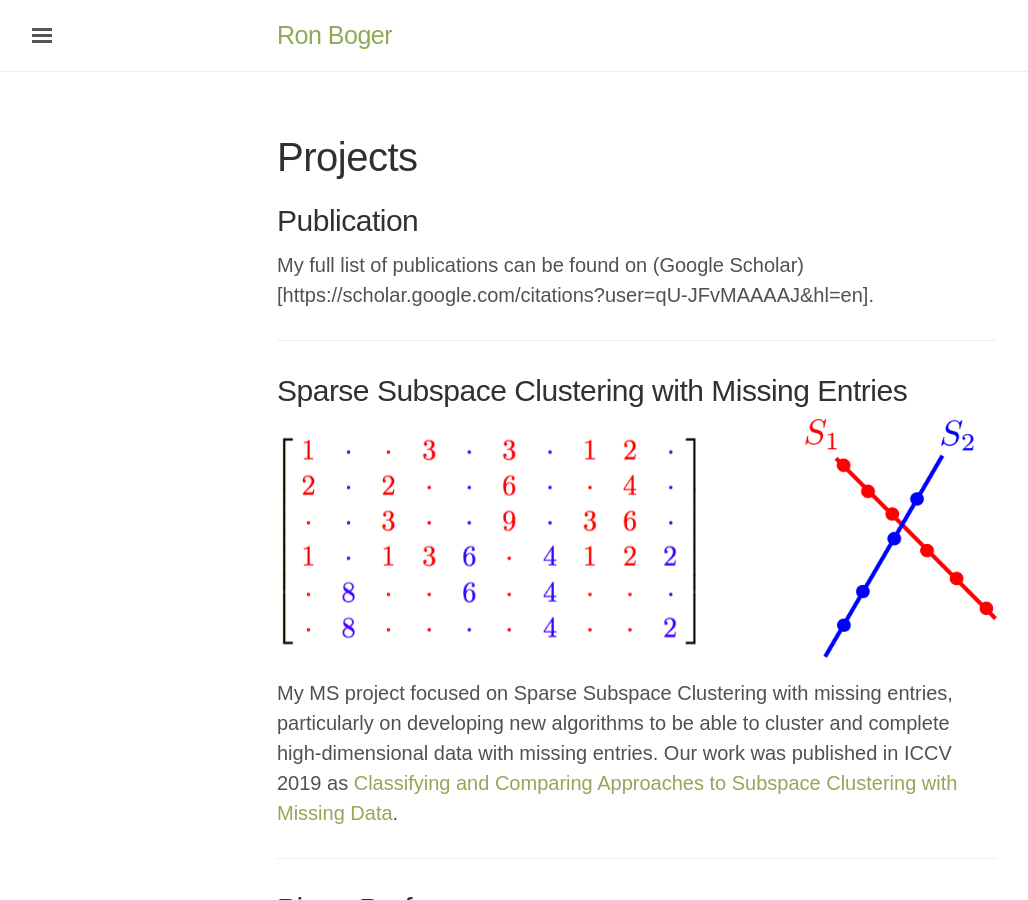
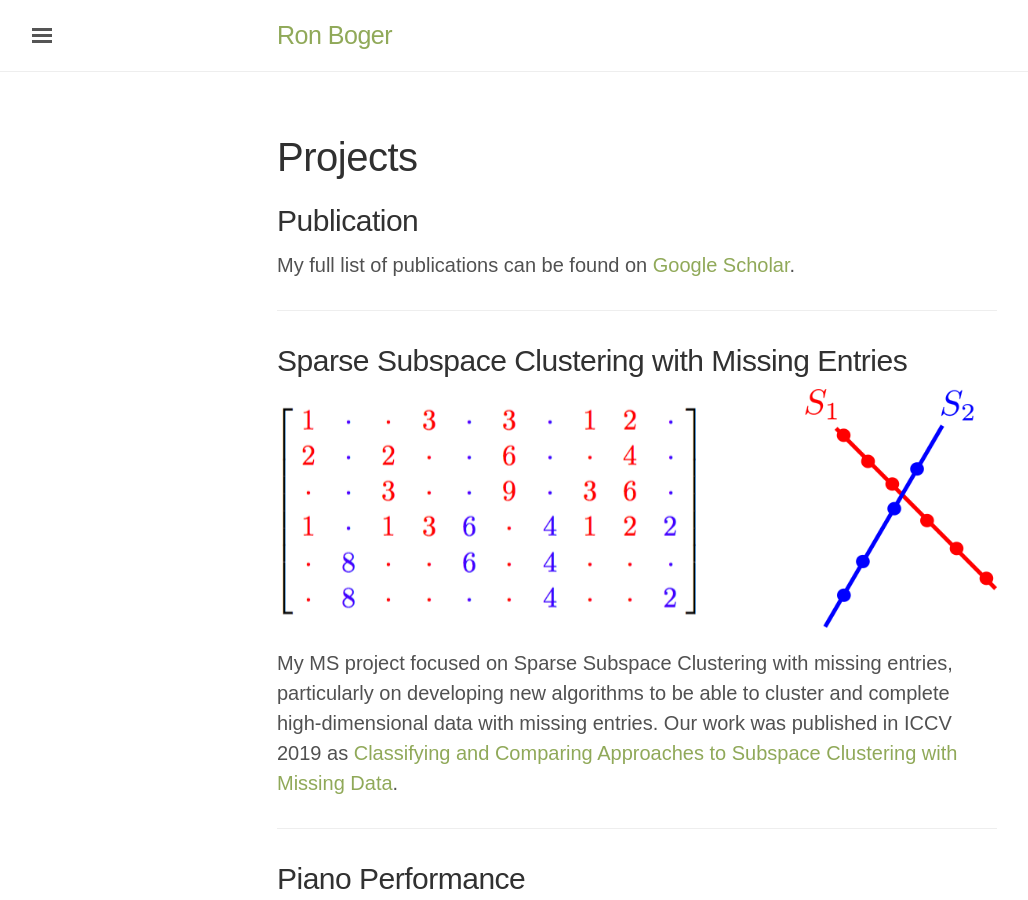
Before and after one commit to ronboger/ronboger.github.io, a Jekyll site: the page built from projects.md, in a window 1280 px wide and 900 px high. Shown: the whole window, without its empty margins (3-1031 px from the left). Built offline with Jekyll 4.4.1, drawn with Linux system fonts in a browser that asks for light colours.

Commit message:
fix google scholar link

```diff
--- a/projects.md
+++ b/projects.md
@@ -5,7 +5,7 @@ title: Projects
 
 ## Publication
 
-My full list of publications can be found on (Google Scholar)[https://scholar.google.com/citations?user=qU-JFvMAAAAJ&hl=en].
+My full list of publications can be found on [Google Scholar](https://scholar.google.com/citations?user=qU-JFvMAAAAJ&hl=en).
 
 ---
 
```
